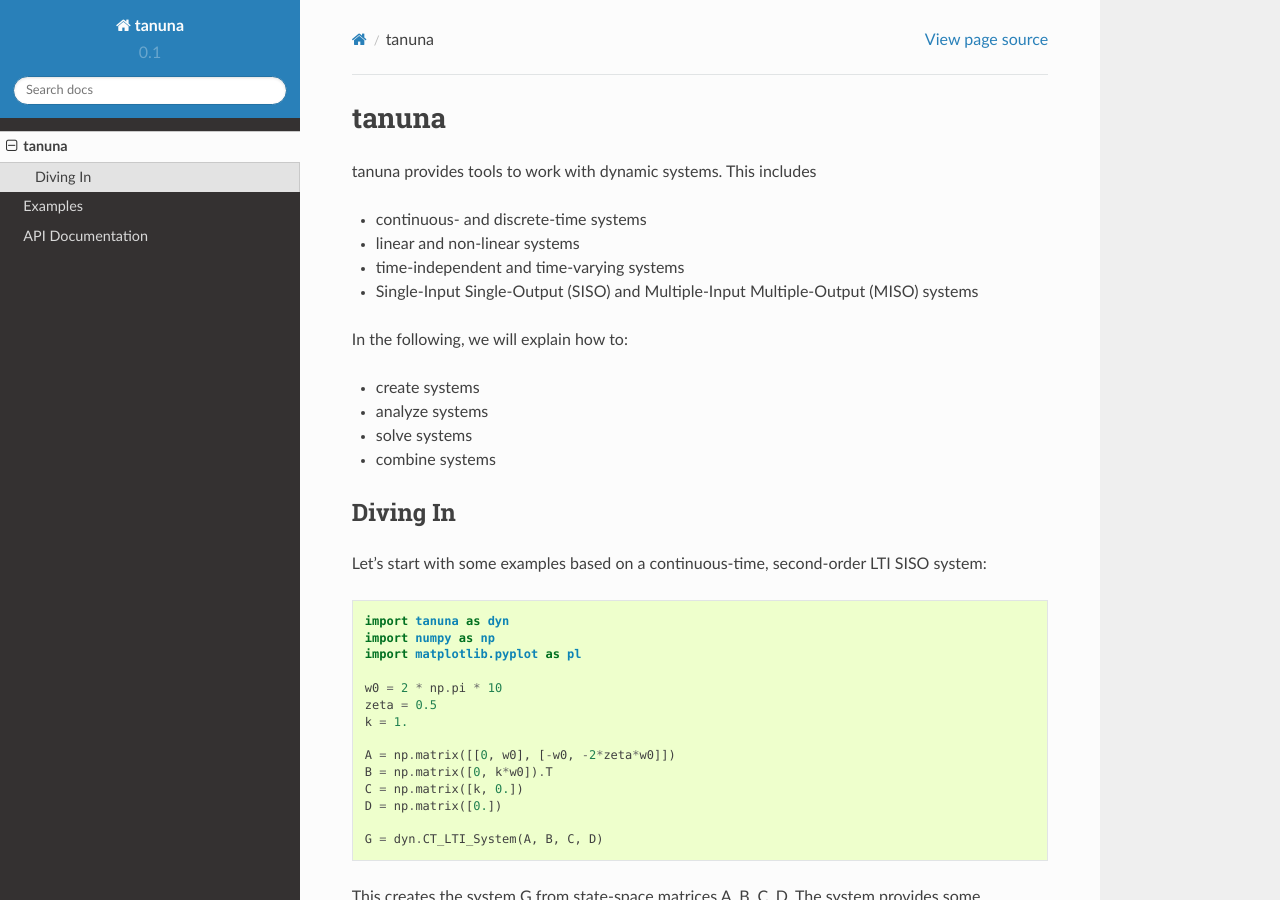
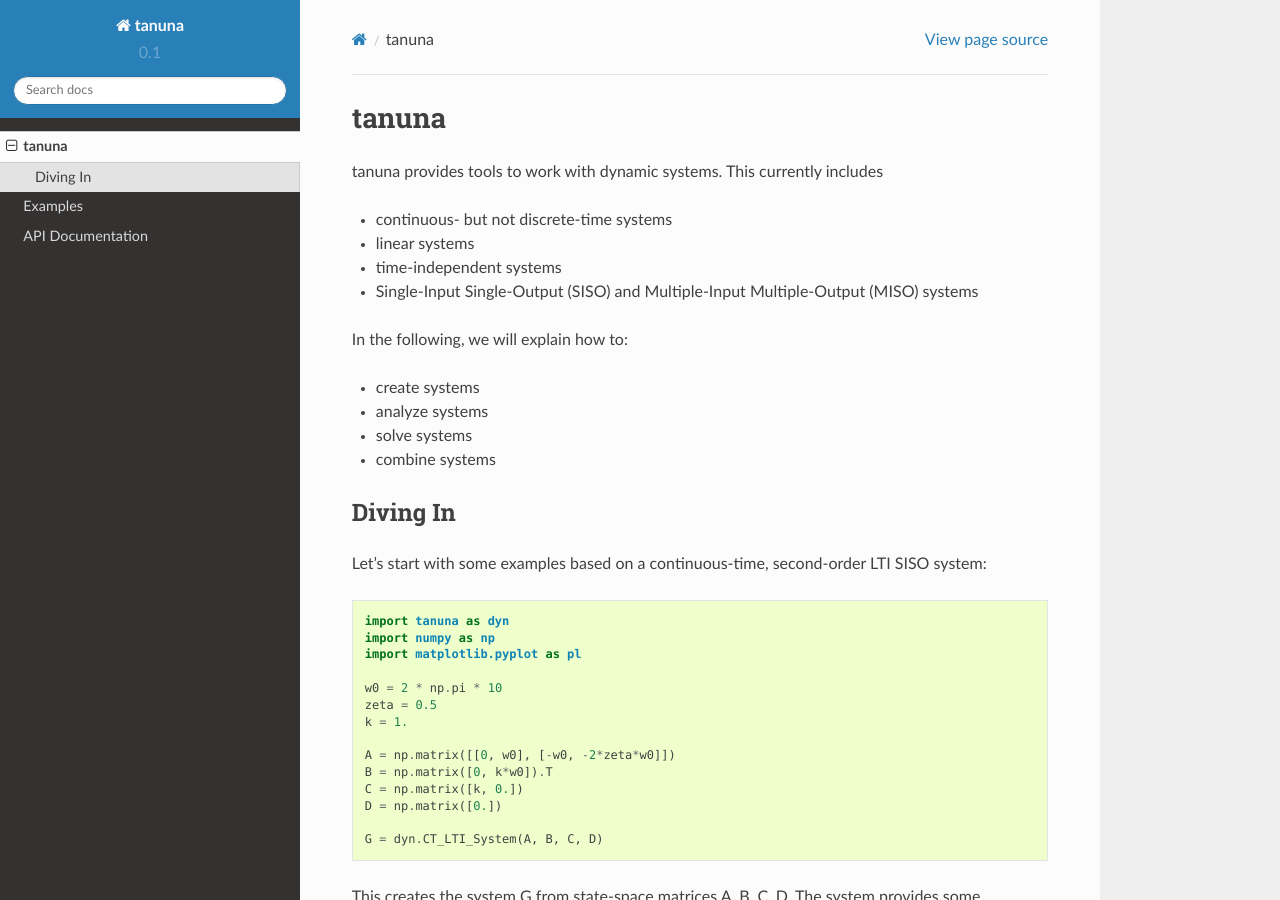
Before and after one commit to adrianschlatter/tanuna, a Sphinx documentation site: the page built from docs/tanuna.rst, in a window 1280 px wide and 900 px high. Built offline with Sphinx 7.4.7 and the Read the Docs theme 2.0.0, drawn with Linux system fonts in a browser that asks for light colours.

Commit message:
docs
Change description to current state, instead of
intended state

```diff
--- a/docs/tanuna.rst
+++ b/docs/tanuna.rst
@@ -1,11 +1,11 @@
 tanuna
 ++++++
 
-tanuna provides tools to work with dynamic systems. This includes
+tanuna provides tools to work with dynamic systems. This currently includes
 
-* continuous- and discrete-time systems
-* linear and non-linear systems
-* time-independent and time-varying systems
+* continuous- but not discrete-time systems
+* linear systems
+* time-independent systems
 * Single-Input Single-Output (SISO) and Multiple-Input Multiple-Output (MISO)
   systems
 
```
